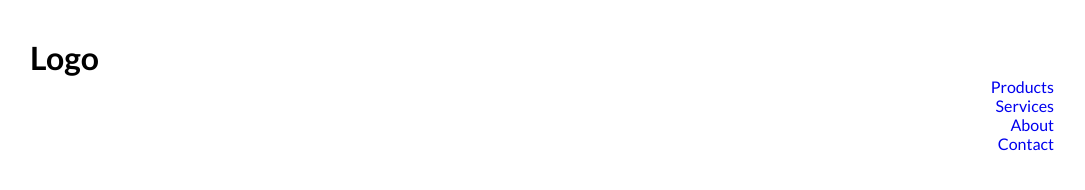
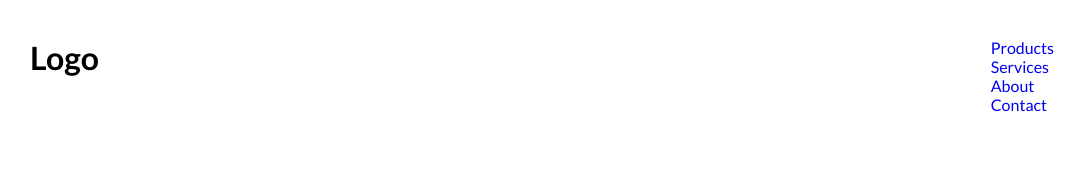
Before and after one commit to hancas/fewd-rwd-exercise-1, a plain HTML site: page index.html in a window 1280 px wide. Shown: the whole page, without its empty margins (98-1183 px from the left). Drawn offline with Linux system fonts and the light colour scheme.

Commit message:
justify content

```diff
--- a/css/main.css
+++ b/css/main.css
@@ -10,6 +10,10 @@ body {
   margin: 3% auto 0;
   width: 80%;
 }
+header {
+  display: flex;
+  justify-content: space-between;
+}
 li {
   list-style-type: none;
 }
@@ -17,6 +21,5 @@ a {
   text-decoration: none;
 }
 nav a {
-  display: flex;
-  flex-direction: row-reverse;
+
 }
```
